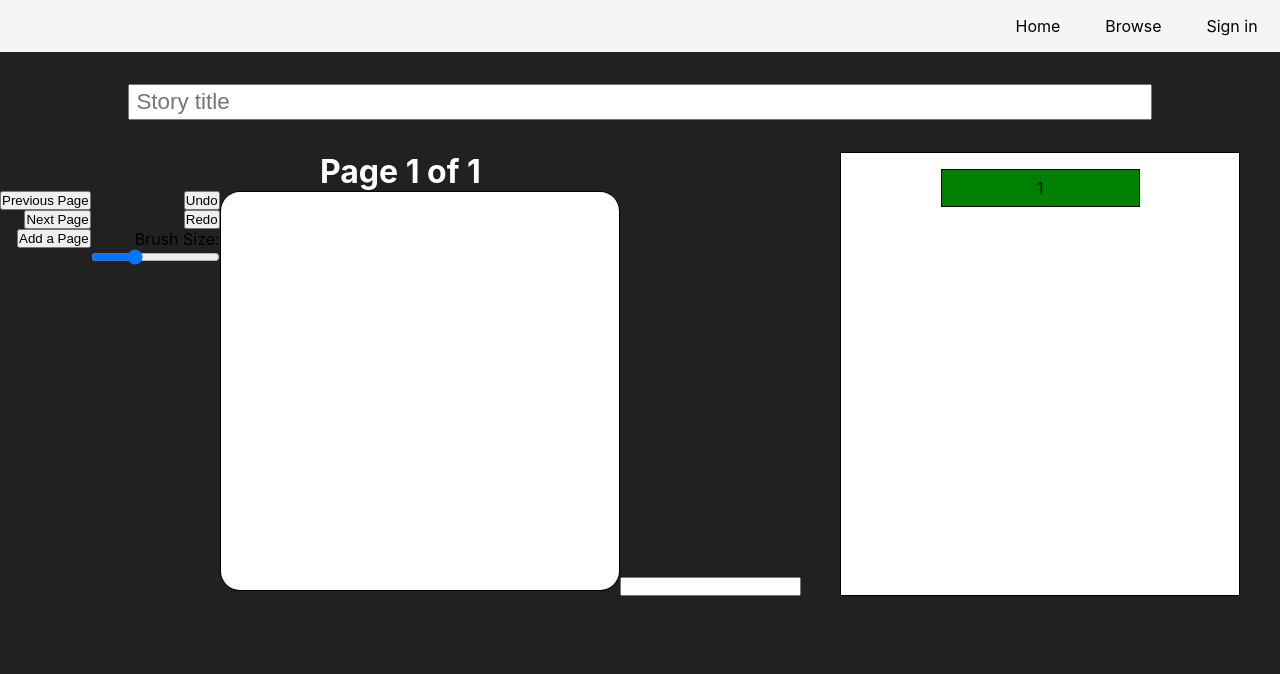
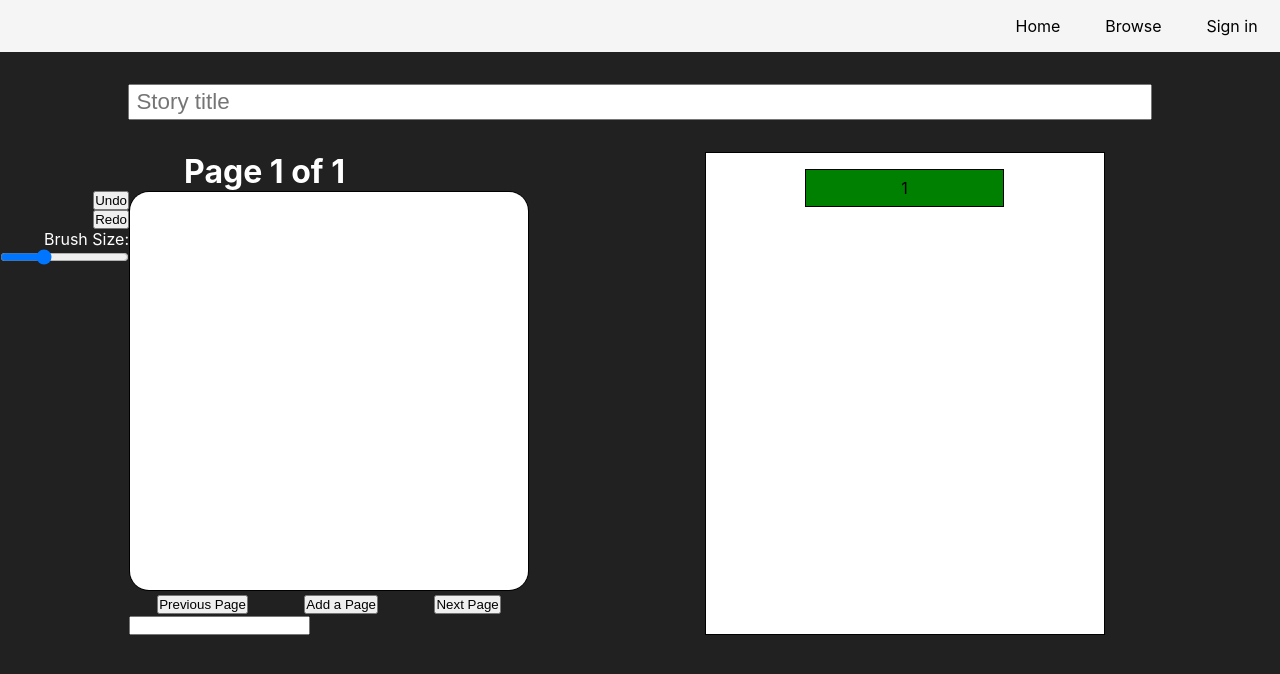
Before and after one commit to Shoozle/React-Story-Creator, a React (Create React App) app: page / in a window 1280 px wide. Shown: the top 674 px of the page. Built offline with nearby package versions, Linux system fonts and the light colour scheme.

Commit message:
Moved toolboxes now, need to style buttons

```diff
--- a/src/components/Canvas/Canvas.js
+++ b/src/components/Canvas/Canvas.js
@@ -113,14 +113,6 @@ const Canvas = (props) => {
         <div>
             <h1 className={classes.pageNumber}>Page {pageNum + 1} of {storyContext.storyState.pages.length}</h1>
             <div className={classes.drawingArea}>
-                <div className={classes.pageButtons}>
-                    <Toolbox
-                        onPrevPage={prevPage}
-                        onNewPage={newPage}
-                        onNextPage={nextPage}
-                        placement="bottom"
-                    />
-                </div>
                 <div className={classes.drawingButtons}>
                     <Toolbox
                         onUndo={undo}
@@ -143,6 +135,14 @@ const Canvas = (props) => {
                         onMouseUp={endPosition}
                         onMouseLeave={endPosition}
                     />
+                    <div className={classes.pageButtons}>
+                        <Toolbox
+                            onPrevPage={prevPage}
+                            onNewPage={newPage}
+                            onNextPage={nextPage}
+                            placement="bottom"
+                        />
+                    </div>
                     <input
                         ref={textRef}
                         type="textarea"
--- a/src/components/Canvas/Toolbox/Toolbox.js
+++ b/src/components/Canvas/Toolbox/Toolbox.js
@@ -19,12 +19,12 @@ const Toolbox = (props) => {
     const myClass = [classes.Toolbox, props.placement].join(' ');
 
     return (
-        <div className={myClass}>
+        <div className={`${classes.Toolbox} ${props.placement === 'side' ? classes.side : classes.bottom}`}>
             { onUndo && <Button onClick={onUndo} text="Undo" />}
             { onRedo && <Button onClick={onRedo} text="Redo" />}
             { onPrevPage && <Button onClick={onPrevPage} text="Previous Page" />}
+            { onNewPage && <Button onClick={onNewPage} text="Add a Page" />}
             { onNextPage && <Button onClick={onNextPage} text="Next Page" />}
-            { onNewPage && <Button onClick={onNewPage} text="Add a Page" />}
             {showBrushSizer}
         </div>
     )
--- a/src/components/Canvas/Toolbox/toolbox.module.css
+++ b/src/components/Canvas/Toolbox/toolbox.module.css
@@ -5,10 +5,13 @@
     align-items: flex-end;
 }
 
-.Toolbox .bottom {
-    background-color: red;
+.bottom {
+
+    flex-direction: row;
+    justify-content: space-around
 }
 
 .side {
-    background-color: blue;
+    color: white;
+
 }
```
